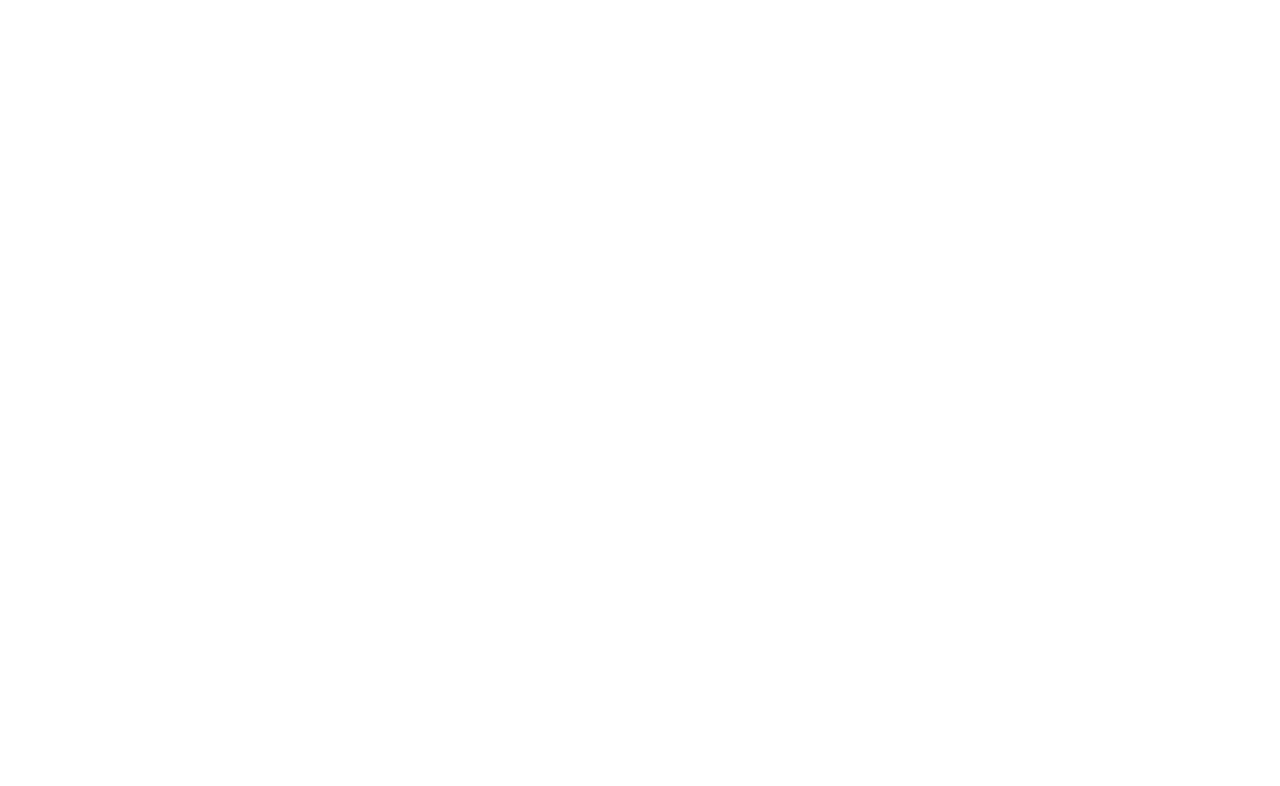
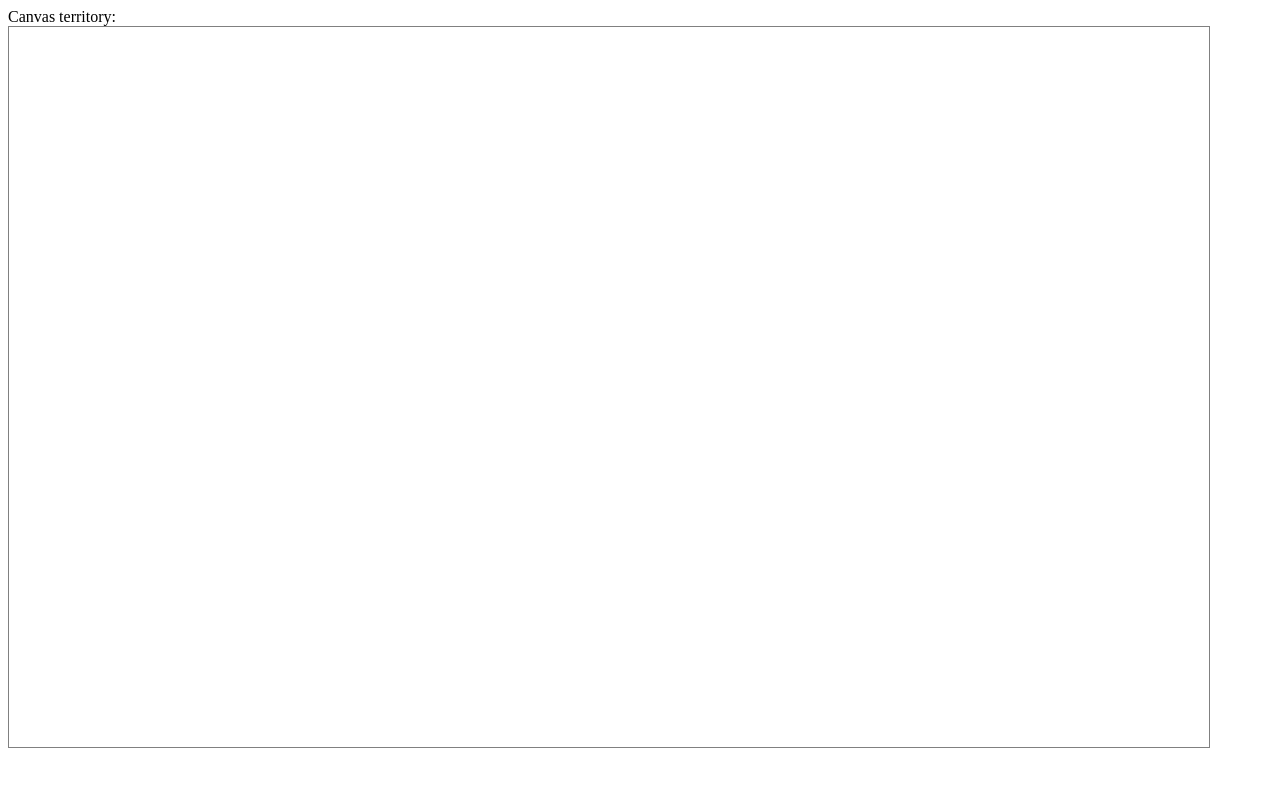
Before and after one commit to novitskiy-aleksei/courses-gitflow, a plain HTML site: page index.html in a window 1280 px wide. Drawn offline with Linux system fonts and the light colour scheme.

Commit message:
Scripts added, created canvas

```diff
--- a/index.html
+++ b/index.html
@@ -4,6 +4,9 @@
     <title>html5 game</title>
 </head>
 <body id="body">
-    <canvas id="canvas"></canvas>
+    Canvas territory:<br>
+    <canvas style="border: 1px solid gray" id="canvas"></canvas>
 </body>
+
+<script src="scripts/index.js"></script>
 </html>
--- /dev/null
+++ b/scripts/index.js
@@ -0,0 +1,12 @@
+var canvas = null,
+    context = null;
+
+setup = function(){
+    canvas = document.getElementById('canvas')
+    context = canvas.getContext('2d')
+    canvas.width = 1200
+    canvas.height = 720
+
+}
+
+setup()
```
